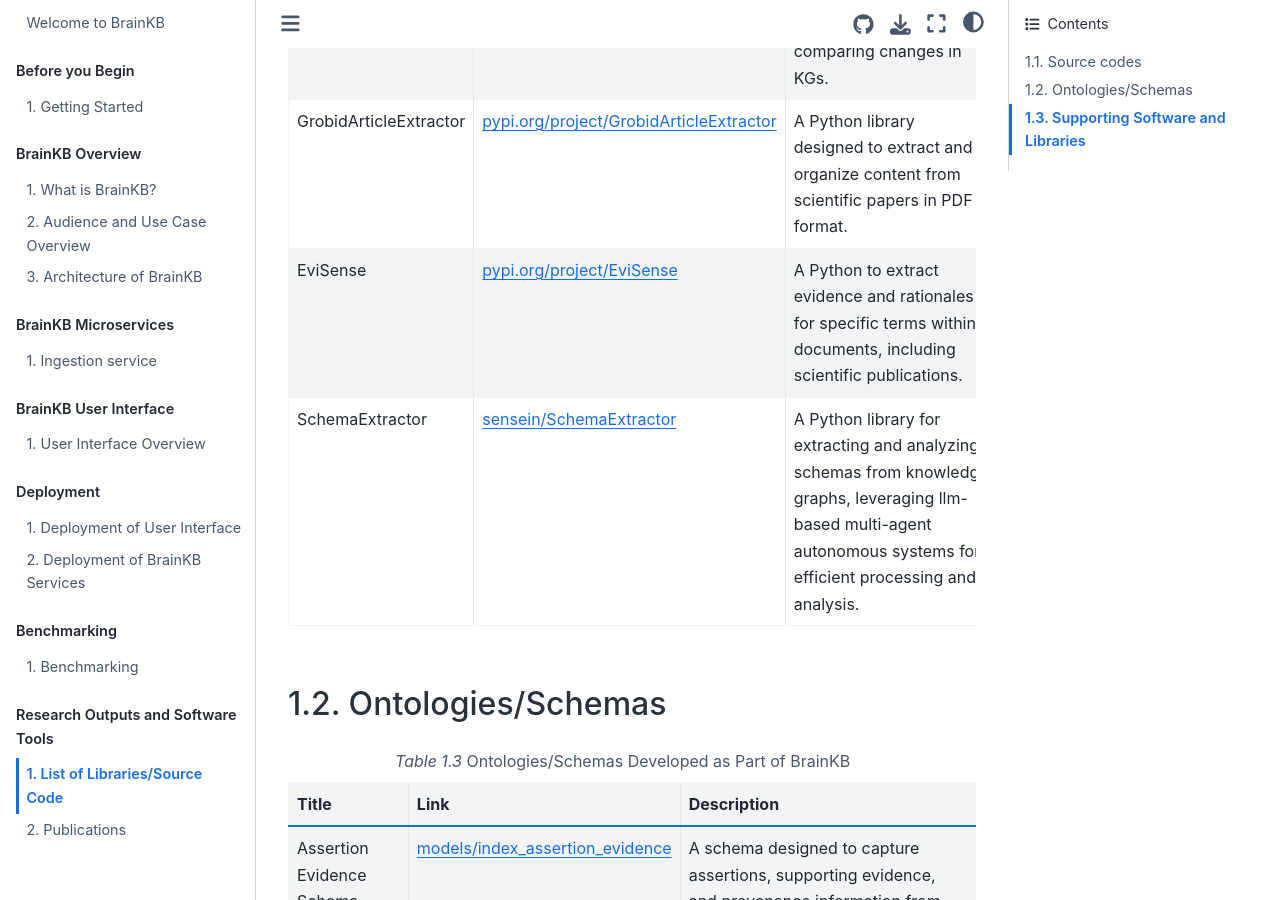
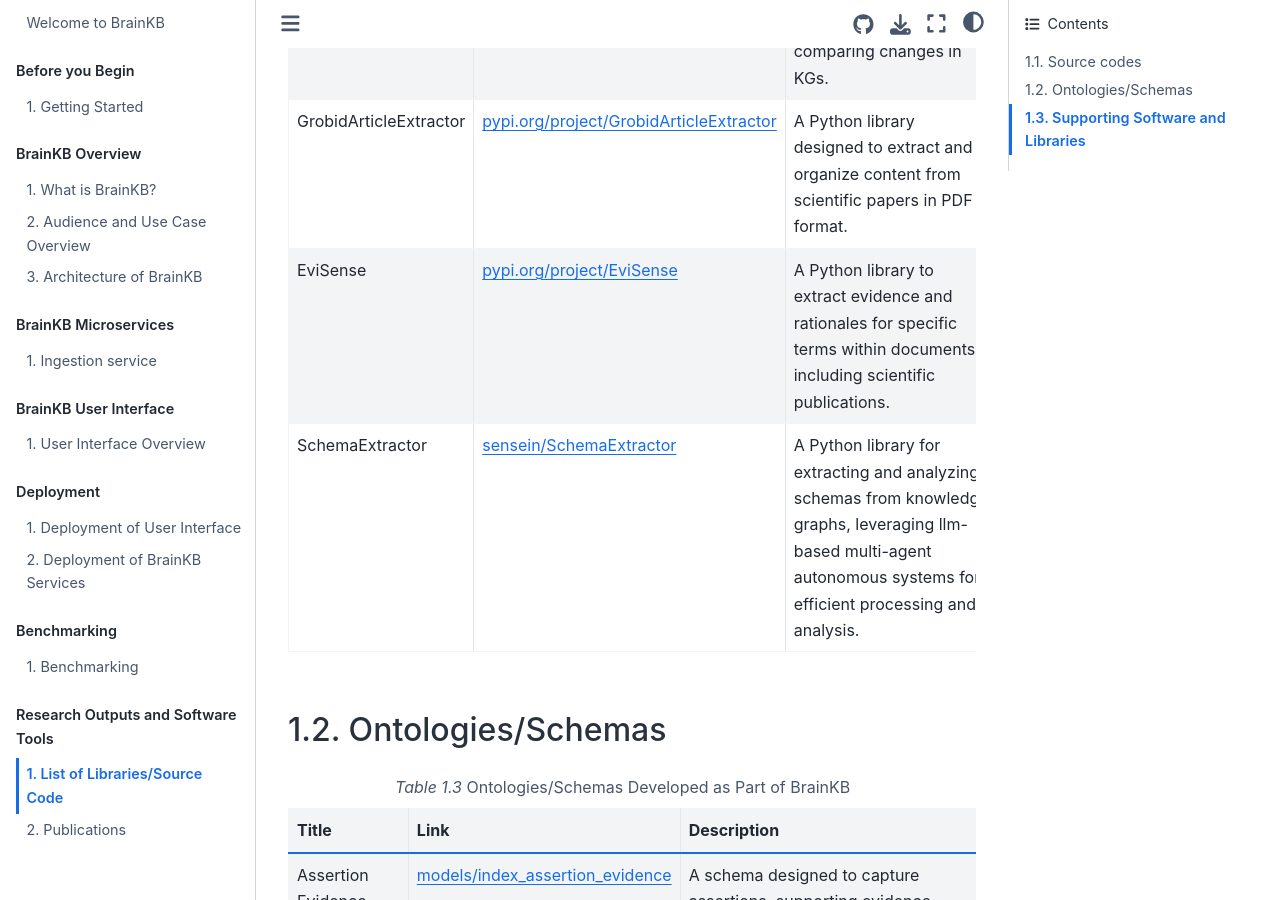
Before and after one commit to sensein/brainkbdocs, a Jupyter Book: the page built from docs/list_of_libaries.md, in a window 1280 px wide and 900 px high, scrolled down 492 px. Built offline with Jupyter Book 1.0.4 settings and Sphinx 7.4.7 and the Sphinx Book theme 1.1.4, drawn with Linux system fonts in a browser that asks for light colours.

Commit message:
Update list_of_libaries.md

```diff
--- a/docs/list_of_libaries.md
+++ b/docs/list_of_libaries.md
@@ -23,7 +23,7 @@
   - A Python library designed to extract and organize content from scientific papers in PDF format.
 * - EviSense
   - [pypi.org/project/EviSense](https://pypi.org/project/EviSense)
-  - A Python  to extract evidence and rationales for specific terms within documents, including scientific publications.
+  - A Python library to extract evidence and rationales for specific terms within documents, including scientific publications.
 * - SchemaExtractor
   - [sensein/SchemaExtractor](https://github.com/sensein/SchemaExtractor/tree/dev)
   - A Python library for extracting and analyzing schemas from knowledge graphs, leveraging llm-based multi-agent autonomous systems for efficient processing and analysis.
```
